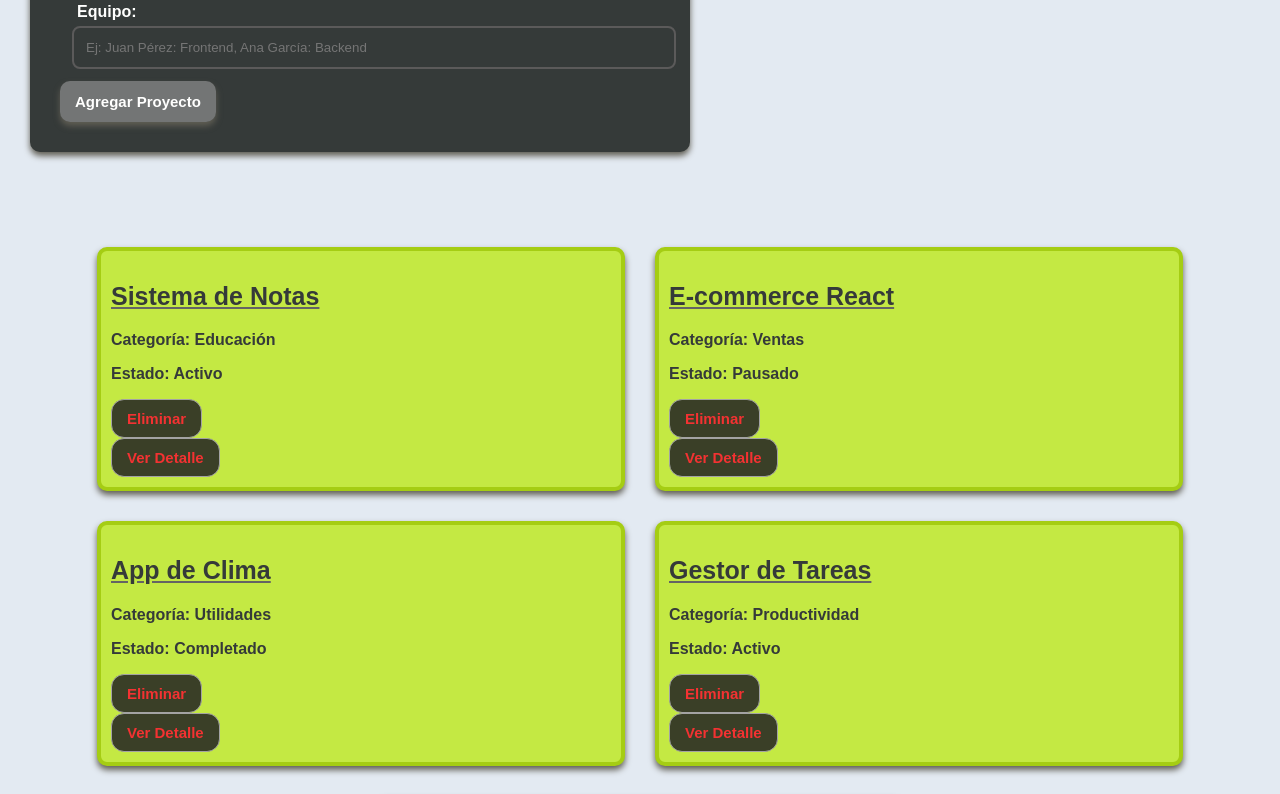
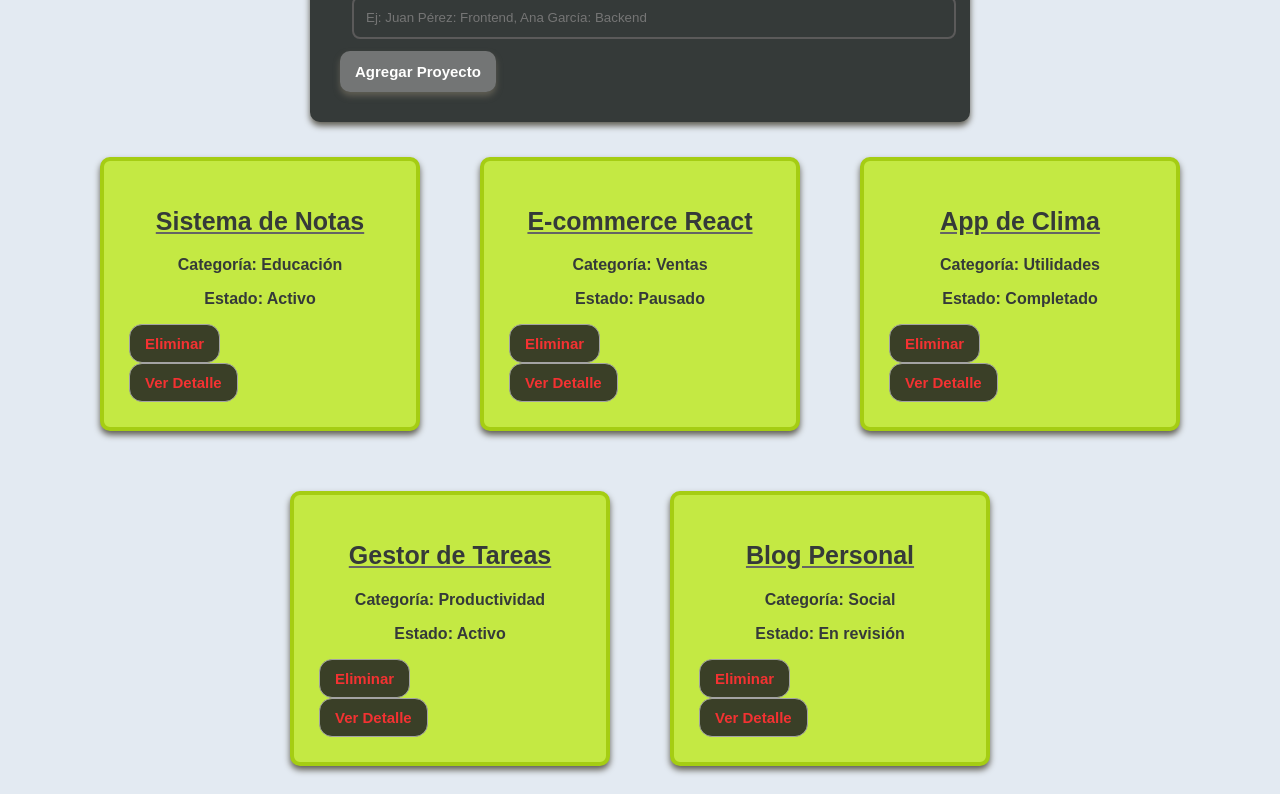
Before and after one commit to RFranciscoTolaba/pv_tp3_grupo7, a React (Vite) app: page / in a window 1280 px wide. Shown: the part 860-1654 px from the top of the page. Built offline with nearby package versions, Linux system fonts and the light colour scheme.

Commit message:
Modificaciones de CSS, desarrollo para el boton ver detalle y para volver al listado, ajustes de lamadas o conexion de componentes-Gerardo Reyes

```diff
--- a/src/App.jsx
+++ b/src/App.jsx
@@ -9,10 +9,12 @@ import {
 import ListaProyectos from "./components/ListaProyectos";
 import Header from "./components/Header";
 import Footer from "./components/Footer";
+import DetalleProyecto from "./components/DetalleProyecto";
 
 function App() {
   const [proyectos, setProyectos] = useState([]);
   const [busqueda, setBusqueda] = useState("");
+  const [proyectoSeleccionado,setProyectoSeleccionado] = useState(null);
   const [nuevoProyecto, setNuevoProyecto] = useState({
     titulo: "",
     categoria: "",
@@ -62,6 +64,15 @@ function App() {
   return (
     <>
       <Header />
+      {proyectoSeleccionado ? (
+        <div className="detalleContainer">
+          <DetalleProyecto
+            proyecto={proyectoSeleccionado}
+            onVolver={() => setProyectoSeleccionado(null)}
+          />
+        </div>
+      ) : (
+        <>
 
           <div className="searchDiv">
             <input
@@ -206,13 +217,22 @@ function App() {
             </div>
 
             <div>
-          <ListaProyectos proyectos={proyectosVisibles} onEliminar={Eliminar} />
+              <ListaProyectos
+                proyectos={proyectosVisibles}
+              onEliminar={Eliminar}
+              onVerDetalle={setProyectoSeleccionado}
+              />
             </div>
           </div>
-
+        </>
+      )}
       <Footer />
     </>
   );
 }
 
+
+
+
+
 export default App;
--- a/src/components/DetalleProyecto.jsx
+++ b/src/components/DetalleProyecto.jsx
@@ -1,4 +1,4 @@
-const DetalleProyecto = ({ proyecto }) => {
+const DetalleProyecto = ({ proyecto,onVolver }) => {
 /*   if (!proyecto) {
     return <p className="no-project">Debe seleccionar un proyecto para ver su correspondiente detalle</p>;
   } */
@@ -7,6 +7,9 @@ const DetalleProyecto = ({ proyecto }) => {
 
   return (
     <section className="detalle-proyecto">
+      <button className="btn-volver" onClick={onVolver}>
+        Volver al listado
+      </button>
       <h2>{titulo}</h2>
 
 
--- a/src/components/ListaProyectos.jsx
+++ b/src/components/ListaProyectos.jsx
@@ -1,6 +1,6 @@
 import ProyectoCard from "./ProyectoCard";
 
-const ListaProyectos = ({ proyectos, onEliminar }) => {
+const ListaProyectos = ({ proyectos, onEliminar,onVerDetalle }) => {
 
   return (
 
@@ -12,6 +12,7 @@ const ListaProyectos = ({ proyectos, onEliminar }) => {
           key={proyecto.id}
           proyecto={proyecto}
           onEliminar={onEliminar}
+          onVerDetalle={onVerDetalle}
         />
 
       ))}
--- a/src/components/ProyectoCard.jsx
+++ b/src/components/ProyectoCard.jsx
@@ -1,4 +1,4 @@
-const ProyectoCard = ({ proyecto, onEliminar }) => {
+const ProyectoCard = ({ proyecto, onEliminar,onVerDetalle }) => {
 
     const {
         titulo,
@@ -30,7 +30,10 @@ const ProyectoCard = ({ proyecto, onEliminar }) => {
                     Eliminar
                 </button>
 
-                <button className="btn-detail">
+                <button
+                    className="btn-detail"
+                    onClick={()=>onVerDetalle(proyecto)}
+                >
                     Ver Detalle
                 </button>
 
--- a/src/css/style.css
+++ b/src/css/style.css
@@ -146,6 +146,7 @@ header img {
     color: var(--primary-text-color);
     padding: 30px;
     box-shadow: var(--tarjet-shadow);
+    margin:0 auto;
 }
 
 .registrationDiv h2 {
@@ -215,12 +216,18 @@ img {
   display: flex;
   flex-wrap: wrap;
   justify-content: center;
-  padding: 50px;
+  padding: 20px;
+  gap: 30px;
+  max-width: 1200px;
+  margin: 0 auto;
 }
 
 .Cont-Proy {
-  width: 500px;
-  padding: 10px;
+  max-width: 100%;
+  width: 320px;
+  text-align: center;
+  box-sizing: border-box;
+  padding: 25px;
   background-color: var(--tarjet-primary-color);
   border: 4px solid;
   border-color: rgb(165, 205, 19);
@@ -248,6 +255,16 @@ h2 {
 
   transition:var(--transition);
 }
+.detalle-proyecto{
+  background-color: var(--tarjet-primary-color);
+  border: 2px solid rgb(165, 205, 19);
+  border-width: 5px;
+  border-radius: 15px;
+  padding: 40px;
+  margin:30px auto;
+  max-width: 800px;
+
+}
 
 .btn:link,
 .btn:visited {
@@ -256,6 +273,22 @@ h2 {
   padding: 10px 15px;
   text-decoration: none;
   border-radius: 13px;
+}
+.recursos-links{
+  display: flex;
+  justify-content: center;
+  align-items: center;
+  gap: 20px;
+  flex-wrap: wrap;
+  margin-top: 15px;
+}
+._button {
+  text-decoration: none;
+  border-radius: 5px;
+  padding: 5px;
+  background-color: rgb(53, 58, 57);
+  color: white;
+  font-weight: bold;
 }
 
 .btn:hover,
```
Lines whose indentation alone changed are shown as unchanged.
